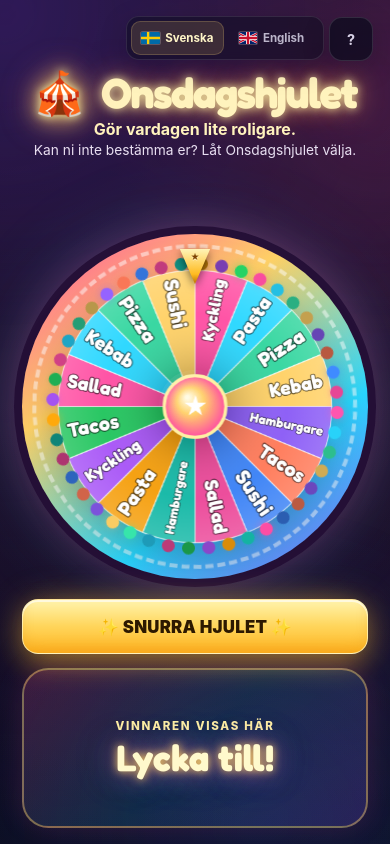
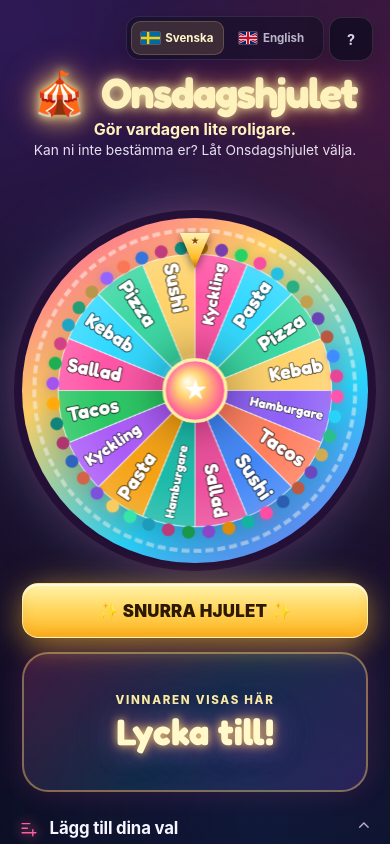
Before and after one commit to YerAWizzard/onsdagshjulet, a React (Vite) app: page / in a window 390 px wide. Shown: the top 844 px of the page. Built offline with nearby package versions, Linux system fonts and the light colour scheme.

Commit message:
Release Version 4.0.2

```diff
--- a/src/App.css
+++ b/src/App.css
@@ -2307,7 +2307,7 @@
   }
 
   .wheel-card {
-    margin-top: 24px;
+    margin-top: 16px;
     min-height: 560px;
   }
 
--- a/src/components/Wheel/Wheel.css
+++ b/src/components/Wheel/Wheel.css
@@ -612,7 +612,7 @@
 
   .wheel-visual {
     width: min(100%, 680px);
-    margin-top: 24px;
+    margin-top: 16px;
   }
 
   .wheel-pointer {
@@ -622,6 +622,11 @@
   .spin-button {
     min-height: 3.45rem;
     margin-top: 1.25rem;
+  }
+
+  .wheel-result {
+    min-height: 8.75rem;
+    padding: 1rem;
   }
 
   .wheel-result__actions {
--- a/src/version.js
+++ b/src/version.js
@@ -2,4 +2,4 @@
 // Bug fixes, UI/layout polish, and small UX changes stay on the 3.x line
 // (for example 3.9 -> 3.10). Major versions require explicit instruction
 // and are reserved for meaningful product functionality or major presets.
-export const APP_VERSION = '4.0.1'
+export const APP_VERSION = '4.0.2'
```
